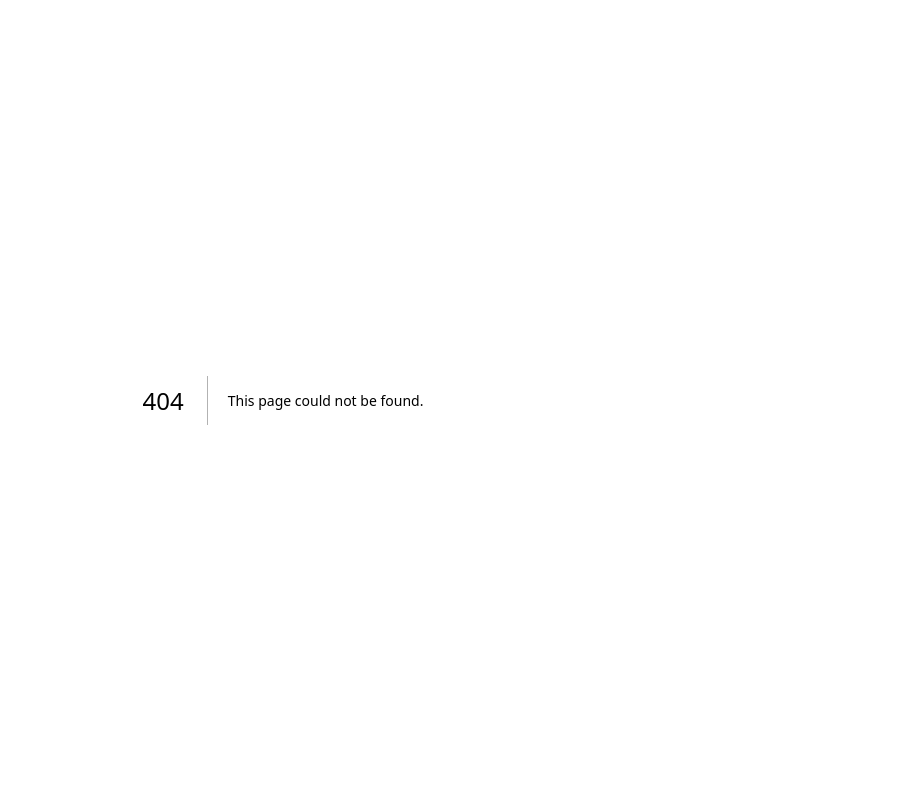
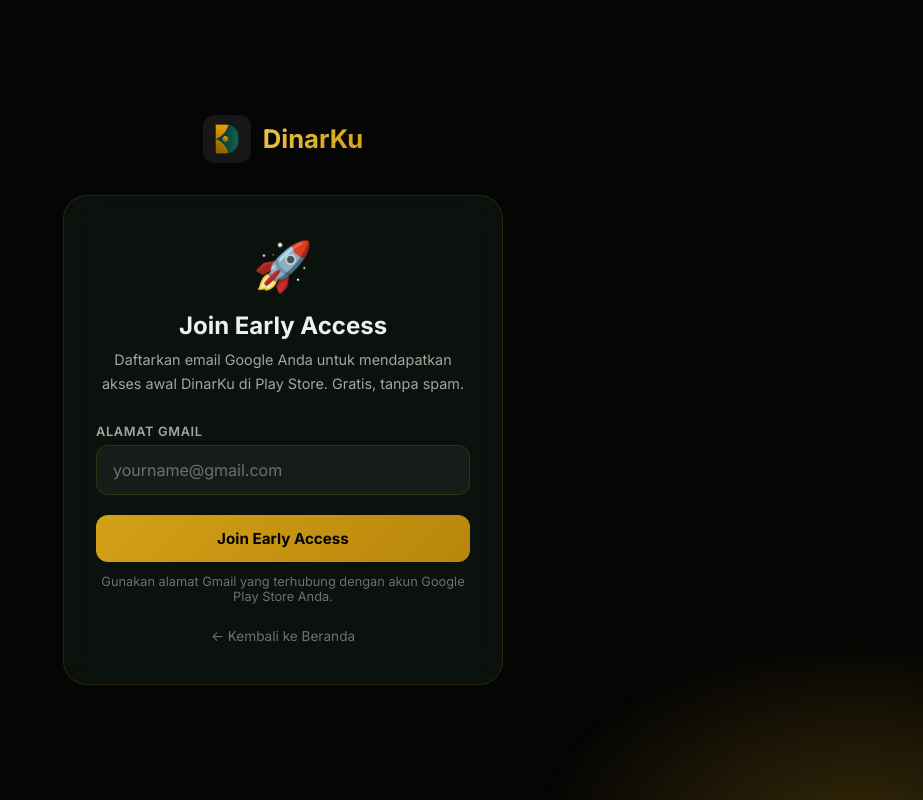
Before and after one commit to mnurfath/dinarku_landing, a Next.js app: page /early-access in a window 1280 px wide. Before the commit this address had no page. Shown: the whole page, without its empty margins (357-1280 px from the left). Built offline with nearby package versions, Linux system fonts and the light colour scheme.

Commit message:
feat: add early access

```diff
--- /dev/null
+++ b/app/early-access/page.tsx
@@ -0,0 +1,138 @@
+"use client";
+
+import { useState } from "react";
+import Image from "next/image";
+import { supabase } from "../lib/supabase";
+
+const GMAIL_REGEX = /^[a-zA-Z0-9._%+-]+@gmail\.com$/;
+
+export default function EarlyAccess() {
+  const [email, setEmail] = useState("");
+  const [loading, setLoading] = useState(false);
+  const [submitted, setSubmitted] = useState(false);
+  const [error, setError] = useState("");
+
+  const handleSubmit = async (e: React.FormEvent) => {
+    e.preventDefault();
+    setLoading(true);
+    setError("");
+
+    const trimmed = email.trim().toLowerCase();
+
+    if (!GMAIL_REGEX.test(trimmed)) {
+      setLoading(false);
+      setError("Masukkan alamat Gmail yang valid (contoh: namaanda@gmail.com)");
+      return;
+    }
+
+    const { error: insertError } = await supabase
+      .from("early_access_signups")
+      .insert({ email: trimmed });
+
+    setLoading(false);
+
+    if (insertError) {
+      if (insertError.code === "23505") {
+        setSubmitted(true);
+        return;
+      }
+      setError(insertError.message);
+      return;
+    }
+
+    setSubmitted(true);
+  };
+
+  const handleReset = () => {
+    setSubmitted(false);
+    setEmail("");
+    setError("");
+  };
+
+  return (
+    <div className="auth-page">
+      <div className="auth-bg" />
+      <div className="auth-container">
+        <a href="/" className="auth-brand">
+          <Image
+            src="/app-icon.png"
+            alt="DinarKu"
+            width={48}
+            height={48}
+            className="auth-logo"
+          />
+          <span className="auth-brand-name">DinarKu</span>
+        </a>
+
+        <div className="auth-card">
+          {submitted ? (
+            <>
+              <div className="auth-icon-success">✅</div>
+              <h1 className="auth-title">Kamu sudah terdaftar!</h1>
+              <p className="auth-subtitle">
+                Kami akan menghubungi{" "}
+                <strong>{email.trim().toLowerCase()}</strong> saat DinarKu siap
+                di akses melalui Google Play Store.
+              </p>
+              <button className="auth-btn" onClick={handleReset}>
+                Daftar Email Lain
+              </button>
+            </>
+          ) : (
+            <>
+              <div className="auth-icon">🚀</div>
+              <h1 className="auth-title">Join Early Access</h1>
+              <p className="auth-subtitle">
+                Daftarkan email Google Anda untuk mendapatkan akses awal
+                DinarKu di Play Store. Gratis, tanpa spam.
+              </p>
+
+              <form onSubmit={handleSubmit} className="auth-form">
+                <div className="auth-field">
+                  <label htmlFor="email" className="auth-label">
+                    Alamat Gmail
+                  </label>
+                  <input
+                    id="email"
+                    type="email"
+                    value={email}
+                    onChange={(e) => setEmail(e.target.value)}
+                    placeholder="yourname@gmail.com"
+                    required
+                    className="auth-input"
+                  />
+                </div>
+
+                {error && <p className="auth-error">{error}</p>}
+
+                <button
+                  type="submit"
+                  disabled={loading}
+                  className="auth-btn"
+                >
+                  {loading ? "Mengirim..." : "Join Early Access"}
+                </button>
+              </form>
+
+              <p
+                style={{
+                  fontSize: "0.8rem",
+                  color: "var(--text-muted)",
+                  marginTop: "12px",
+                  textAlign: "center",
+                }}
+              >
+                Gunakan alamat Gmail yang terhubung dengan akun Google Play
+                Store Anda.
+              </p>
+            </>
+          )}
+
+          <a href="/" className="auth-back">
+            ← Kembali ke Beranda
+          </a>
+        </div>
+      </div>
+    </div>
+  );
+}
```
Also changed, not shown: app/page.tsx (+13 -20 lines), 1 other file (tests, documents, lock files or other folders).
